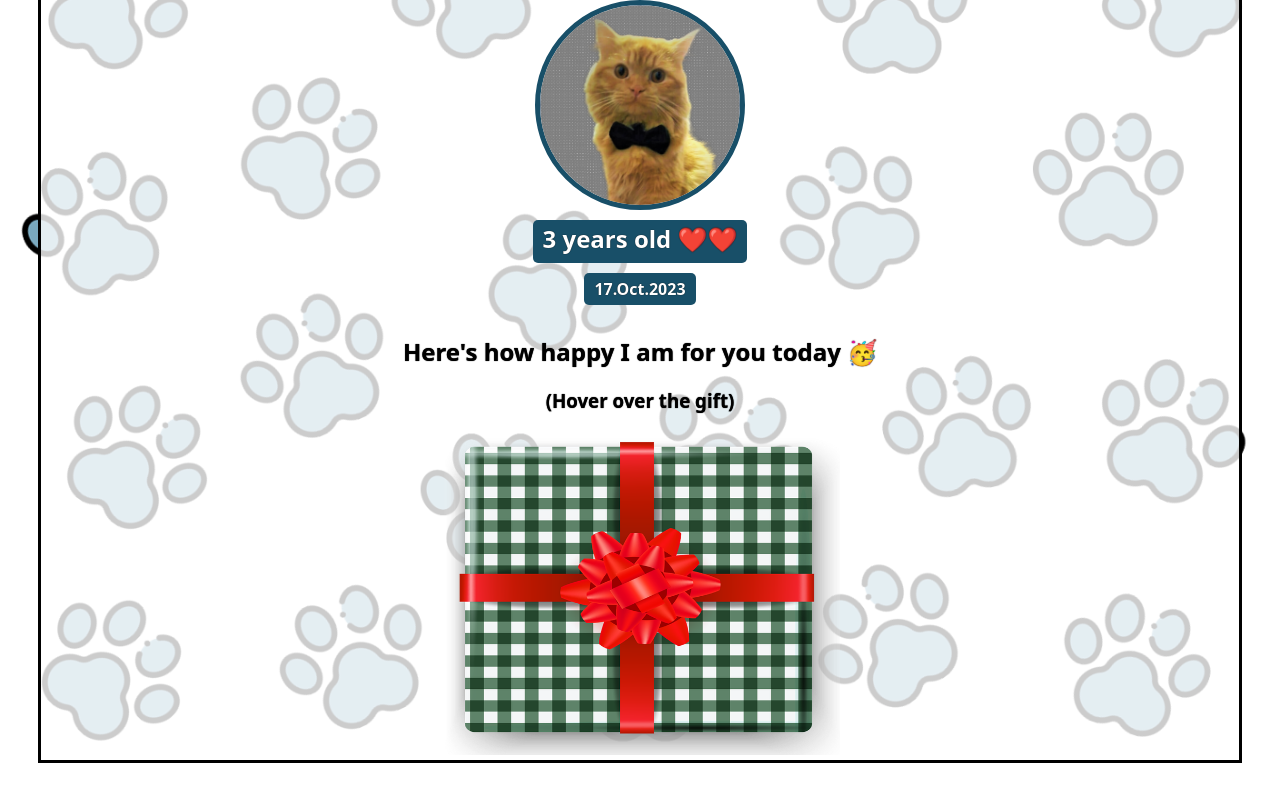
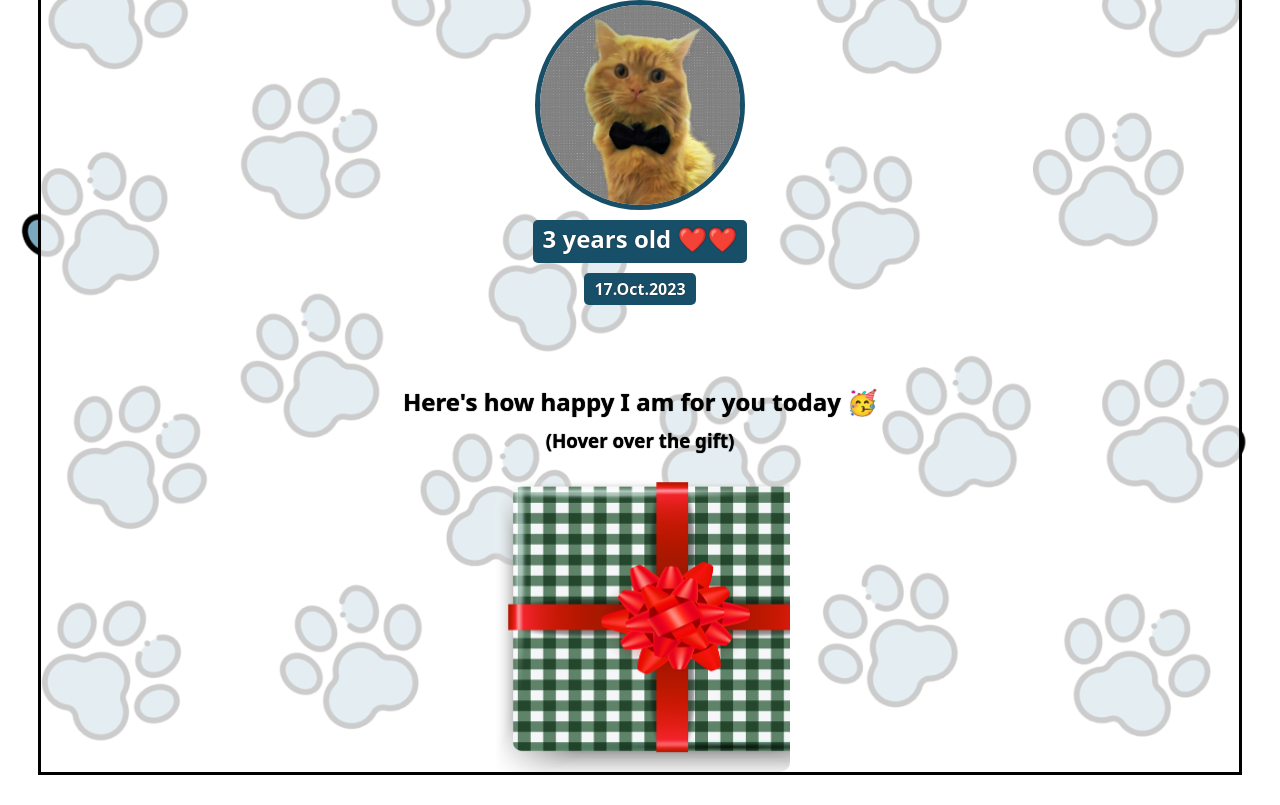
Before and after one commit to bassantgz30/Birthday_Gift, a plain HTML site: page index.htm in a window 1280 px wide. Shown: the part 119-924 px from the top of the page. Drawn offline with Linux system fonts and the light colour scheme; a web font is replaced by a local one.

Commit message:
added the first gif

```diff
--- a/css/style.css
+++ b/css/style.css
@@ -47,6 +47,28 @@ h1, h2, h3, h4, p {
     border-radius: 50%;
 }
 
+.gift-section {
+    margin-top: 50px;
+}
+
+.gift-title {
+    margin-bottom: 10px;
+}
+
+.gift-hint {
+    margin-top: 0;
+}
+
 .gift-img {
-    width: 400px;
+    width: 300px;
+    height: 300px;
+    border-radius: 10px;
+    background-image: url("../images/gift-cover.png");
+    background-size: cover;
+    display: block;
+    margin: 0 auto;
 }
+
+.gift-img:hover {
+    background-image: url("../images/heart.gif");
+}
--- a/index.htm
+++ b/index.htm
@@ -21,7 +21,7 @@
             <div class="gift-section">
                 <h2 class="gift-title">Here's how happy I am for you today 🥳</h2>
                 <h3 class="gift-hint">(Hover over the gift)</h3>
-                <img class="gift-img" src="./images/gift-cover.png">
+                <div class="gift-img"></div>
             </div>
         </div>
     </body>
```
Also changed, not shown: images/heart.gif (added).
